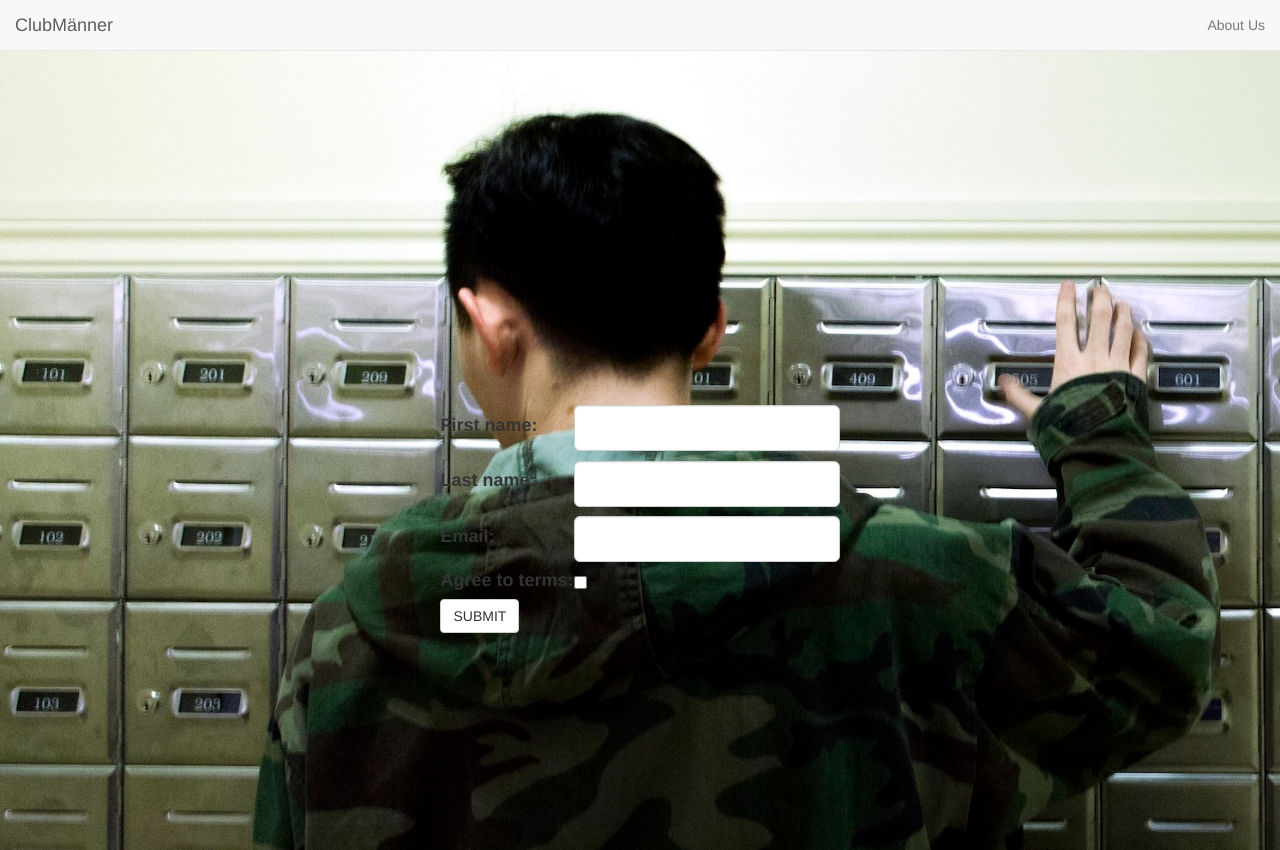
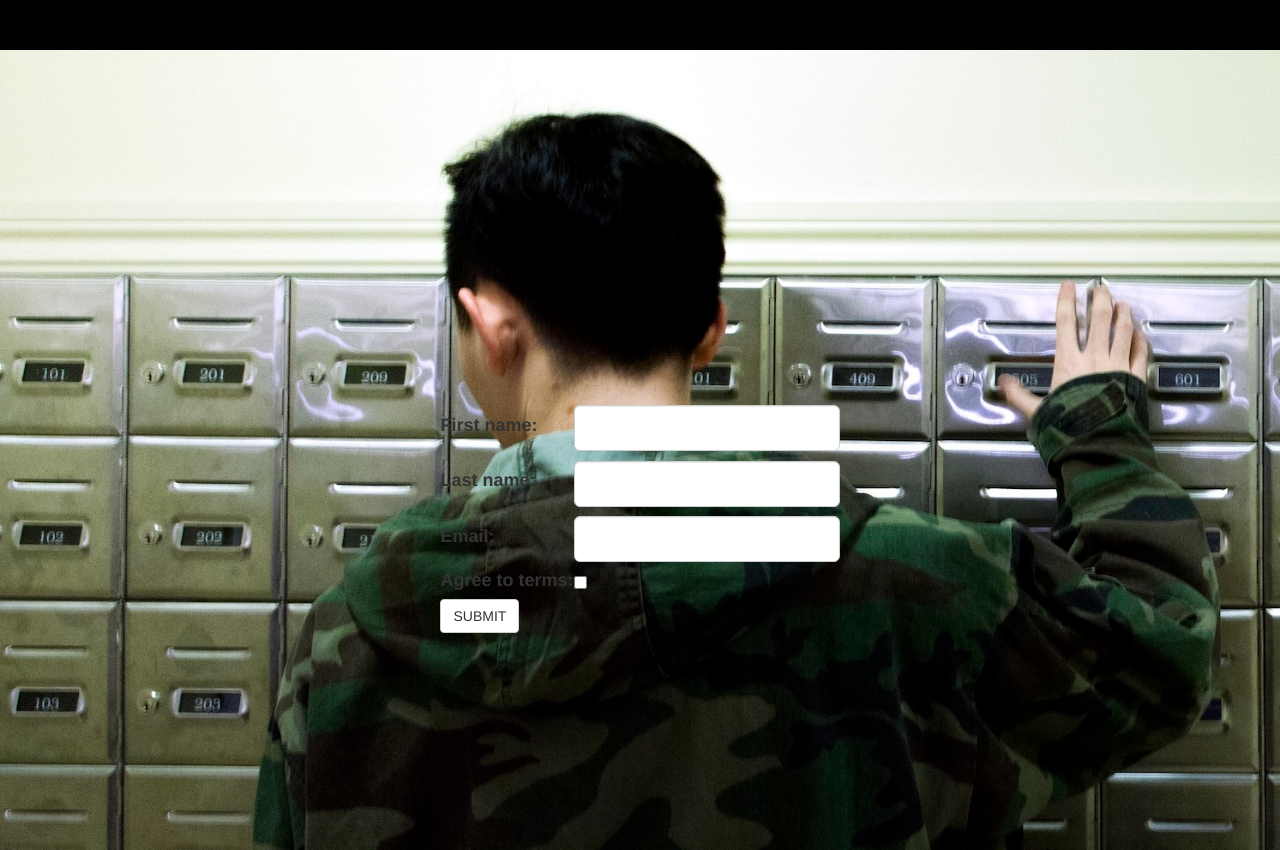
Before and after one commit to A-Au/ClubManner-Email, a Django app: page / in a window 1280 px wide. Run offline with Django 3.2, Linux system fonts and the light colour scheme; some libraries are stand-ins or nearby versions.

Commit message:
separated the navbar from the rest of the html

```diff
--- a/clubmanneremail/templates/index.html
+++ b/clubmanneremail/templates/index.html
@@ -43,26 +43,7 @@
     </style>
 </head>
 <body>
-    <nav class="navbar navbar-default navbar-fixed-top">
-        <div class="container-fluid">
-            <div class="navbar-header">
-                <button type="button" class="navbar-toggle" data-toggle="collapse" data-target="#navbar">
-                    <span class="sr-only">Navigation</span>
-                    <span class="icon-bar"></span>
-                    <span class="icon-bar"></span>
-                    <span class="icon-bar"></span>
-                </button>
-                <a class="navbar-brand page-scroll" href="http://clubmanner.com">ClubM&auml;nner</a>
-            </div>
-            <div class="collapse navbar-collapse" id="navbar">
-                <ul class="nav navbar-nav navbar-right">
-                    <li><a class="page-scroll" href="/about">About Us</a></li>
-
-                </ul>
-            </div>
-        </div>
-    </nav>
-
+    <!--#include virtual="/var/www/ssi/emailnav.html" -->
     <div class="container">
             <!--img class="signup" src=""-->
         <div class="form">
```
Also changed, not shown: clubmanneremail/templates/about.html (+1 -18 lines), clubmanneremail/templates/emailnav.html (added, +18 -0 lines).
